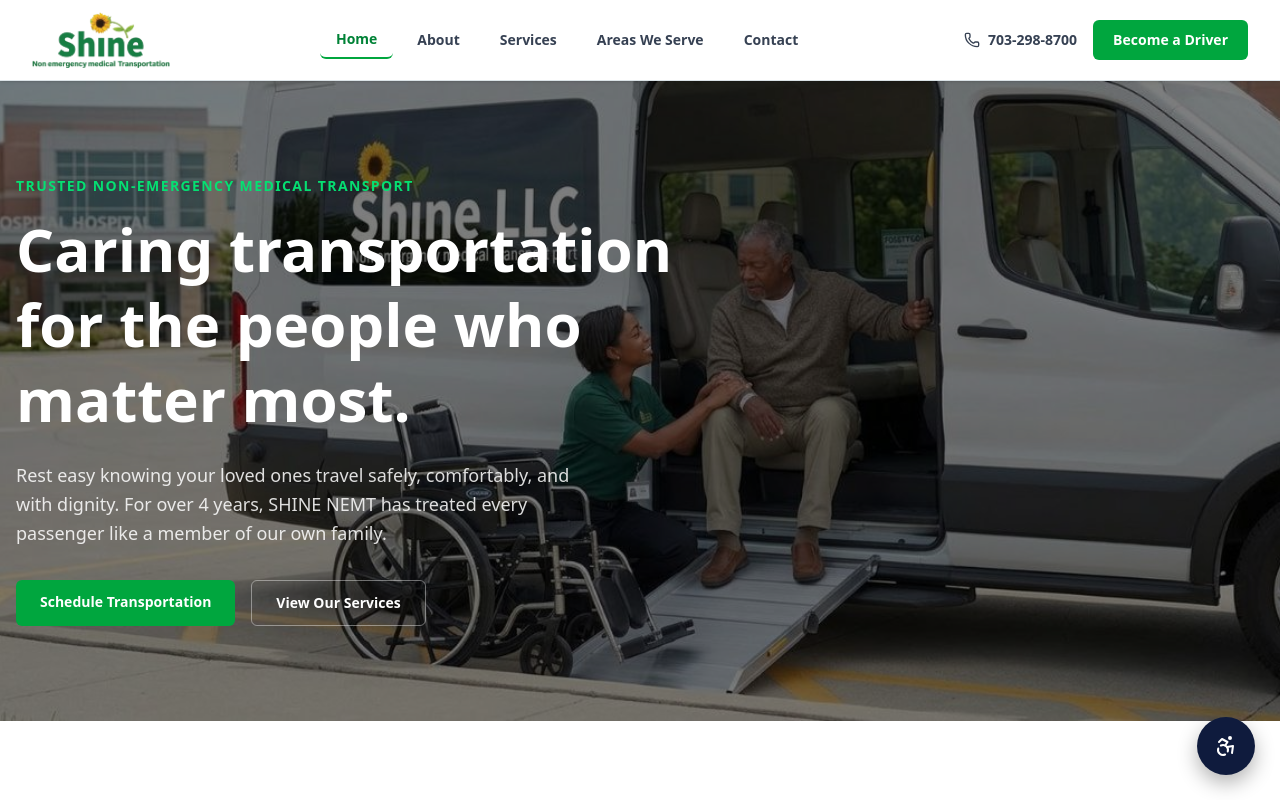
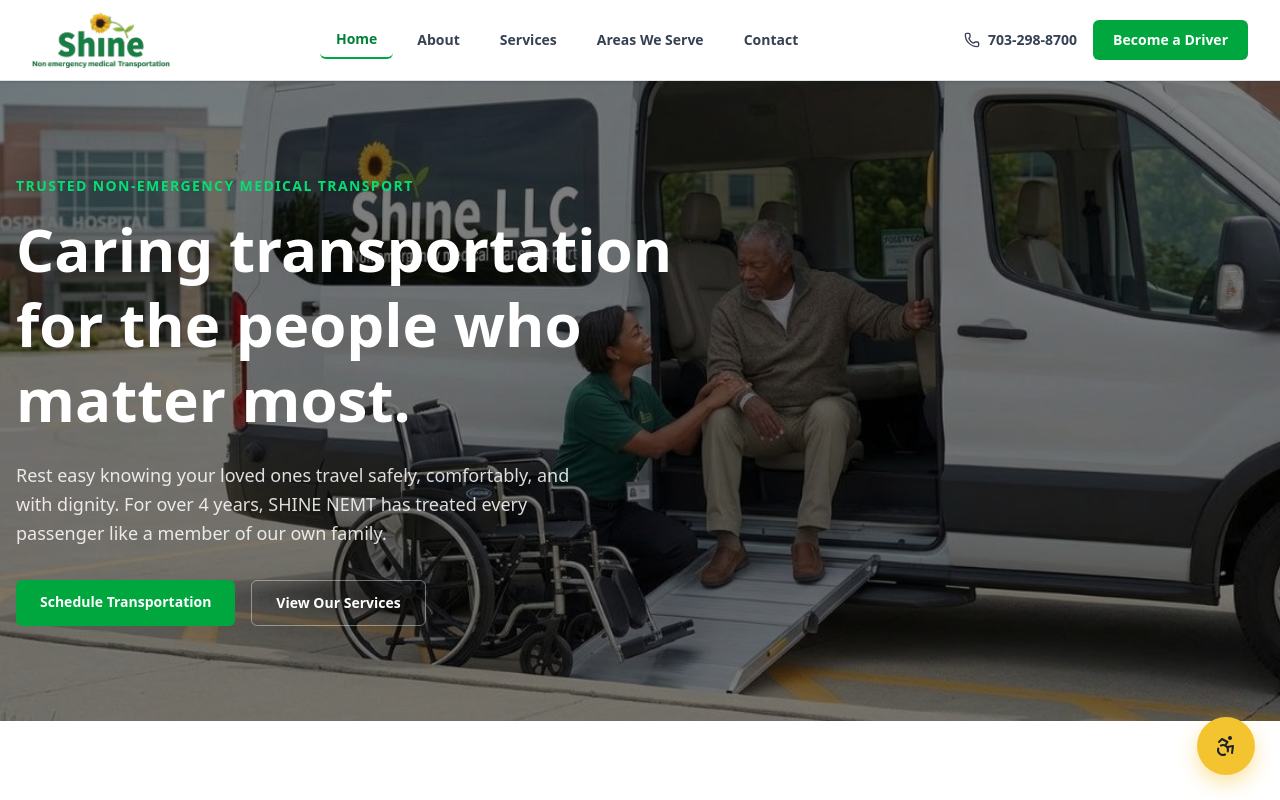
Before and after one commit to samuelalex1417k/shine-frontend, a Next.js app: page / in a window 1280 px wide. Shown: the top 800 px of the page. Built offline with nearby package versions, Linux system fonts and the light colour scheme.

Commit message:
accebilty final UI fix

```diff
--- a/app/globals.css
+++ b/app/globals.css
@@ -146,18 +146,19 @@ ACCESSIBILITY WIDGET & DASHBOARD
   height: 58px;
   border-radius: 50%;
   border: none;
-  background: #d8ca0a;
-  color: white;
+  background: #f4c430;
+  color: #f4c430;
   display: flex;
   align-items: center;
   justify-content: center;
   cursor: pointer;
-  box-shadow: 0 8px 20px rgba(216, 202, 12, 0.381);
-  transition: transform 0.3s;
+  box-shadow: 0 8px 20px rgba(244, 196, 48, 0.45);
+  transition: transform 0.3s, box-shadow 0.3s;
   z-index: 10001;
 }
 .accessibility-trigger:hover {
   transform: scale(1.05);
+  box-shadow: 0 10px 24px rgba(244, 196, 48, 0.6);
 }
 
 /* Pop-out animation */
@@ -181,7 +182,7 @@ ACCESSIBILITY WIDGET & DASHBOARD
   width: 340px;
   background: white;
   border-radius: 16px;
-  box-shadow: 0 20px 40px rgba(203, 181, 8, 0.25);
+  box-shadow: 0 20px 40px rgba(0,0,0,0.25);
   padding: 20px;
   display: none;
   transform-origin: bottom right;
@@ -248,7 +249,7 @@ ACCESSIBILITY WIDGET & DASHBOARD
   .accessibility-drawer {
     width: calc(100vw - 50px);
     right: 100vw;
-    bottom: 80px; /
+    bottom: 80px; />
   }
   .accessibility-drawer.open {
     right: 25px;
@@ -325,9 +326,9 @@ ACCESSIBILITY SYSTEM
 .acc-contrast-3 { filter: contrast(180%); }
 
 /* Text Size Levels */
-.content-area.acc-text-1 { font-size: 105%; }
-.content-area.acc-text-2 { font-size: 115%; }
-.content-area.acc-text-3 { font-size: 130%; }
+.acc-text-1 { font-size: 105%; }
+.acc-text-2 { font-size: 115%; }
+.acc-text-3 { font-size: 130%; }
 
 /* Dyslexia Friendly */
 .content-area.acc-dyslexia, .content-area.acc-dyslexia * {
@@ -408,23 +409,48 @@ ACCESSIBILITY WIDGET
   height: 58px;
   border-radius: 50%;
   border: none;
-  background: #0f1b3d;
-  color: white;
+  background: #f4c430;
+  color: #19212d;
   display: flex;
   align-items: center;
   justify-content: center;
   cursor: pointer;
-  box-shadow: 0 8px 20px rgba(0,0,0,0.3);
-  transition: transform 0.3s;
+  box-shadow: 0 8px 20px rgba(244, 196, 48, 0.45);
+  transition: transform 0.3s, box-shadow 0.3s, background-color 0.3s;
   z-index: 10001;
 }
-.accessibility-trigger:hover { transform: scale(1.05); }
+.accessibility-trigger:hover {
+  transform: scale(1.05);
+  box-shadow: 0 10px 24px rgba(244, 196, 48, 0.6);
+}
+.accessibility-trigger:active {
+  background: #f7d34b;
+  box-shadow: 0 6px 16px rgba(244, 196, 48, 0.55);
+}
+
+.acc-card.active {
+  background: #f4c430;
+  color: #19212d;
+  border: 1px solid #dcae2a;
+}
+
+.acc-card:hover {
+  background: #f6d738;
+}
 
 /* Pop-out animation */
 @keyframes popOut {
-  0% { transform: scale(0.3); opacity: 0; }
-  80% { transform: scale(1.05); opacity: 1; }
-  100% { transform: scale(1); }
+  0% {
+    transform: scale(0.3);
+    opacity: 0;
+  }
+  80% {
+    transform: scale(1.05);
+    opacity: 1;
+  }
+  100% {
+    transform: scale(1);
+  }
 }
 
 .accessibility-drawer {
@@ -466,7 +492,7 @@ ACCESSIBILITY WIDGET
   transition: 0.2s;
 }
 .acc-card:hover { background: #e9e9e9; }
-.acc-card.active { background: #0f1b3d; color: white; }
+.acc-card.active { background: #f6d738; color: white; }
 .acc-card span { font-weight: 600; font-size: 13px; }
 .acc-card small { font-size: 11px; opacity: .7; }
 
@@ -483,7 +509,7 @@ ACCESSIBILITY WIDGET
   background: #ccc;
 }
 .indicator .dot.active {
-  background: #0f1b3d;
+  background: #fdfdfd;
 }
 
 /* Reading Guide */
```
